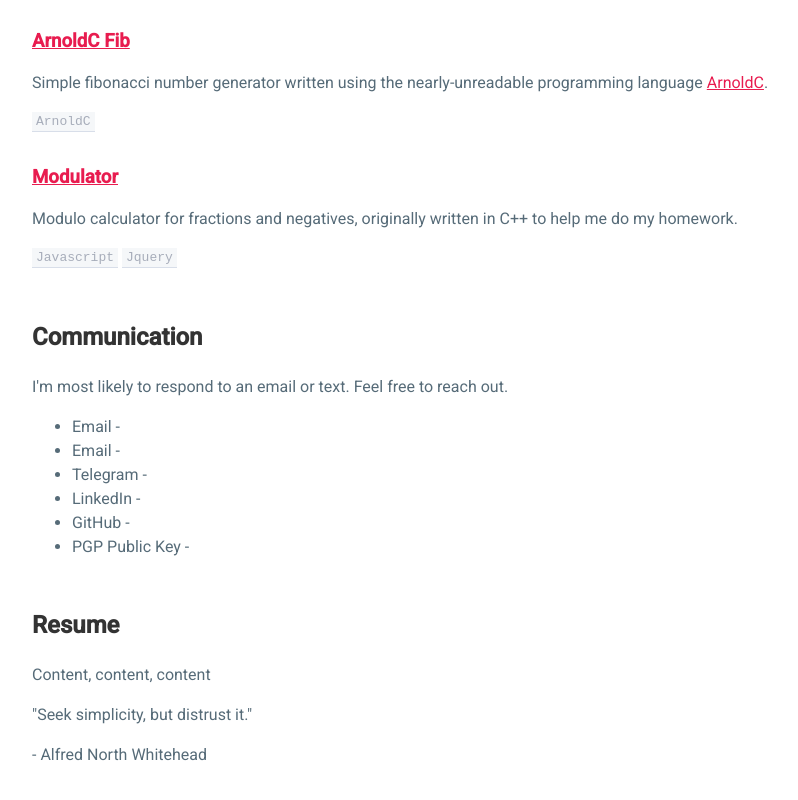
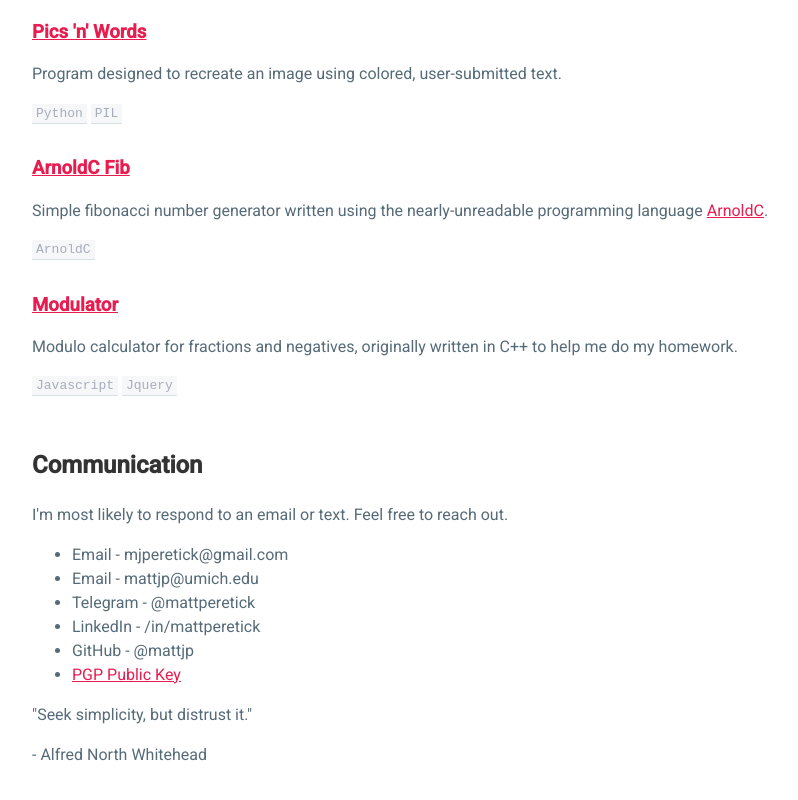
Before and after one commit to mattjp/personal_site, a plain HTML site: page indexNew.html in a window 1280 px wide. Shown: the part 1410-2210 px from the top of the page, without its empty margins (208-1006 px from the left). Drawn offline with Linux system fonts and the light colour scheme.

Commit message:
this is taking a long time

```diff
--- a/indexNew.html
+++ b/indexNew.html
@@ -25,6 +25,9 @@
 
     <h2>Blog</h2>
     <p>I have a blog now? Might as well go give it a read.</p>
+
+    <h2><a href="matt_peretick_resume.pdf">Resume</a></h2>
+    <p>My entire life's work, summarized in 1 page.</p>
 
     <h2>Projects</h2>
     <p>A modest collection of sundry projects.</p>
@@ -96,19 +99,18 @@
     <h2>Communication</h2>
     <p>I'm most likely to respond to an email or text. Feel free to reach out.</p>
     <ul>
-      <li>Email - </li>
-      <li>Email - </li>
-      <li>Telegram - </li>
-      <li>LinkedIn - </li>
-      <li>GitHub - </li>
-      <li>PGP Public Key - </li>
+      <li>Email - mjperetick@gmail.com</li>
+      <li>Email - mattjp@umich.edu</li>
+      <li>Telegram - @mattperetick</li>
+      <li>LinkedIn - /in/mattperetick</li>
+      <li>GitHub - @mattjp</li>
+      <li><a href="matts_key.asc">PGP Public Key</a></li>
     </ul>
   </div>
 
-  <div>
-    <h2>Resume</h2>
-    <p>Content, content, content</p>
-  </div>
+
+
+
 
   <footer>
     <p>"Seek simplicity, but distrust it."</p>
```
Also changed, not shown: 2 other files.
